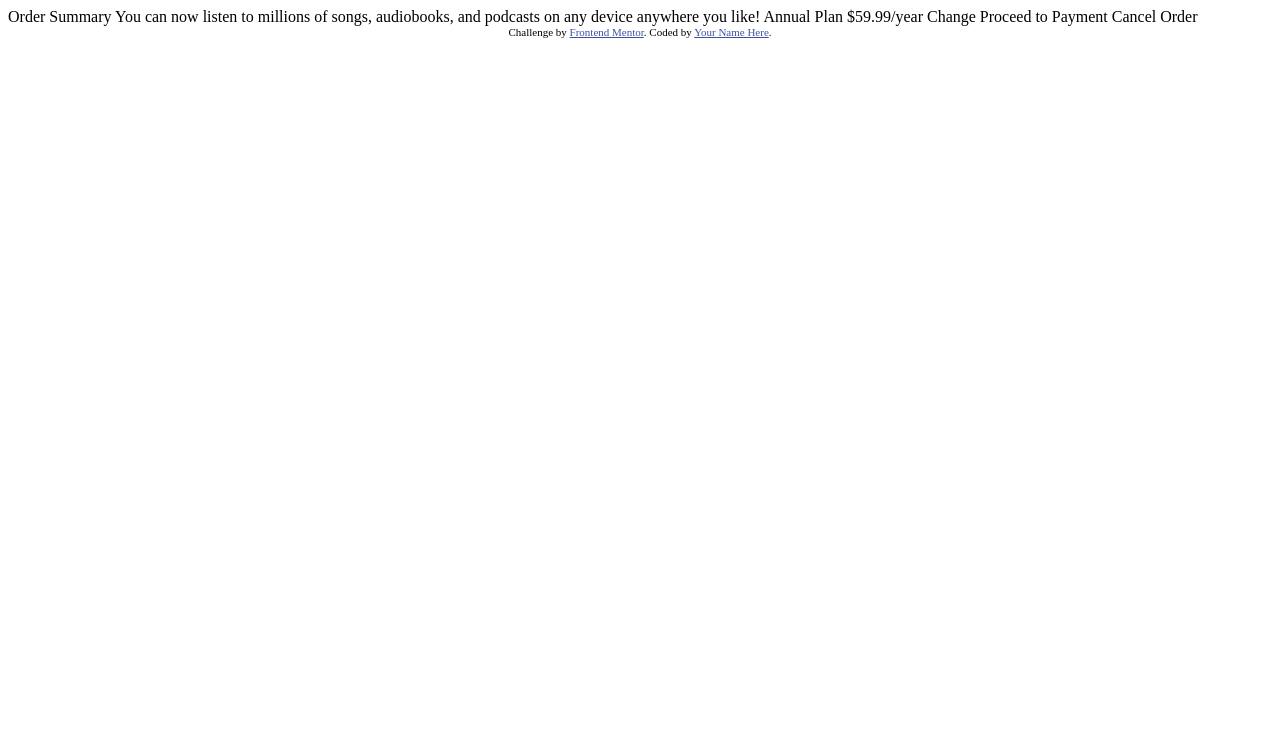
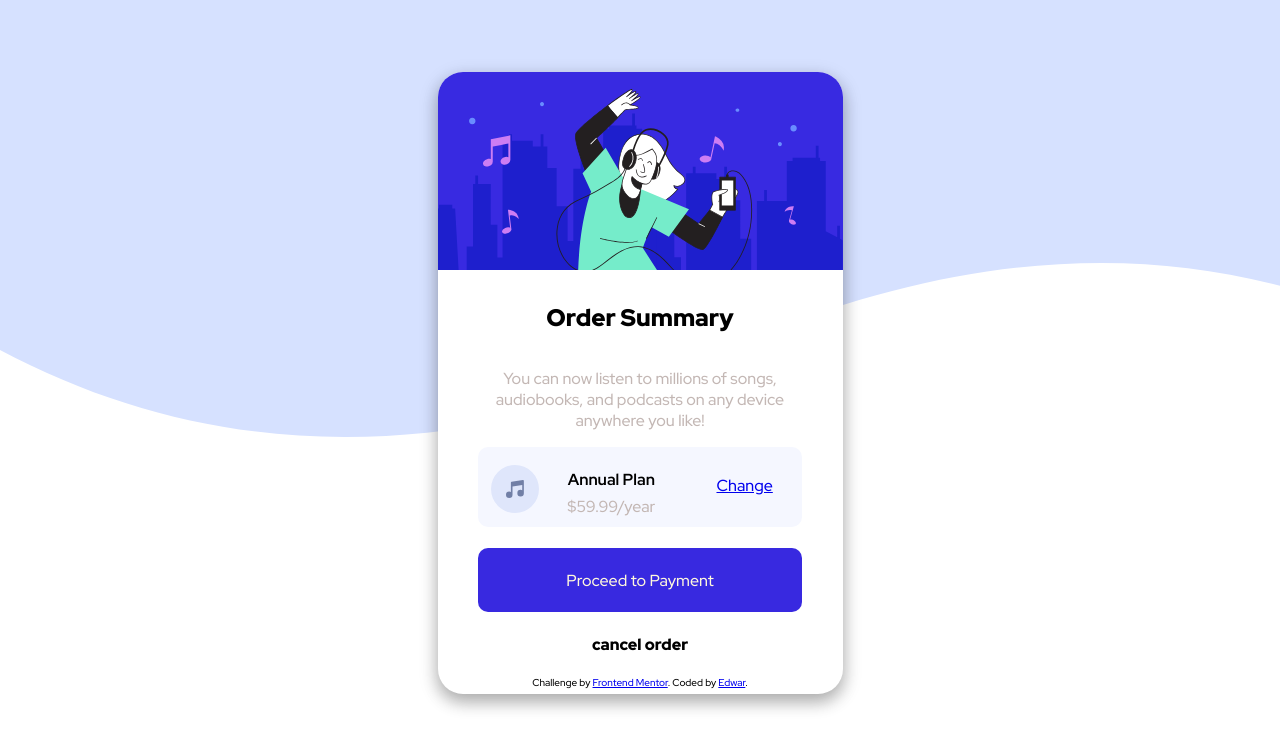
Before and after one commit to edwardo1239/edwardo1239.github.io, a plain HTML site: page index.html in a window 1280 px wide. Drawn offline with Linux system fonts and the light colour scheme.

Commit message:
primer ejercicio css

```diff
--- /dev/null
+++ b/css/styles.css
@@ -0,0 +1,121 @@
+@import url("https://fonts.googleapis.com/css2?family=Red+Hat+Display:wght@500;700;900&display=swap");
+
+body {
+  background-image: url("/images/pattern-background-desktop.svg");
+  background-repeat: no-repeat;
+  font-family: "Red Hat Display", sans-serif;
+ height: 750px;
+  display:flex;
+  place-items: center;
+  justify-content: center;
+}
+
+
+.content {
+    background-color:rgb(255, 255, 255);
+  width: 405px;
+  height: 720;
+  border-radius: 25px;
+  display:flex;
+  place-items: center;
+  justify-content: center;
+  flex-direction: column;
+  box-shadow: 0 8px 16px 0 rgba(0,0,0,0.2), 0 6px 20px 0 rgba(0,0,0,0.19);
+
+}
+
+
+
+ #fondoTop {
+  border-top-right-radius: 25px;
+  border-top-left-radius: 25px;
+  max-width: 100%;
+}
+
+ h1 {
+  text-align: center;
+  font-weight: 900;
+  margin-top: 2rem;
+}
+
+ p {
+  text-align: center;
+  font-size: 16px;
+  margin-left: 2rem;
+  margin-right: 2rem;
+  color: #C3B7B4;
+
+
+}
+
+.plan{
+    background-color: hsl(225, 100%, 98%);
+    height: 80px;
+    width: 80%;
+    display: grid;
+    grid-template-columns: 1fr 1fr 2fr;
+    border-radius: 10px;
+
+}
+
+#musica{
+    max-width: 100%;
+    justify-self: center;
+    padding-top: 1.1rem;
+    padding-left: 1rem;
+}
+
+h2 {
+    text-align: center;
+    font-size: 16px;
+    padding-right: 3rem;
+    padding-top: 0.5rem;
+
+}
+
+#precio{
+   color:black;
+   font-weight: 700;
+   padding-top: 1rem;
+   line-height: 1px;
+}
+
+a{
+    text-align: center;
+    padding-top: 1.75rem;
+}
+
+button{
+    font-size: 16px;
+    width: 20.25rem;
+    height: 4rem;
+    font-family: "Red Hat Display", sans-serif;
+    text-align: center;
+    border: none;
+    border-radius: 10px;
+    cursor: pointer;
+
+
+
+}
+
+button.hover{
+
+}
+
+#pay{
+
+    background-color: hsl(245, 75%, 52%);
+    color:cornsilk;
+
+}
+
+#cancel{
+    background-color: rgb(255, 255, 255);
+    font-weight: 900;
+}
+
+.attribution {
+    font-size: 10px;
+    padding-bottom: 5px;
+}
--- a/index.html
+++ b/index.html
@@ -1,37 +1,58 @@
 <!DOCTYPE html>
 <html lang="en">
   <head>
-  <meta charset="UTF-8">
-  <meta name="viewport" content="width=device-width, initial-scale=1.0"> <!-- displays site properly based on user's device -->
+    <meta charset="UTF-8" />
+    <meta name="viewport" content="width=device-width, initial-scale=1.0" />
+    <!-- displays site properly based on user's device -->
 
-  <link rel="icon" type="image/png" sizes="32x32" href="./images/favicon-32x32.png">
+    <link
+      rel="icon"
+      type="image/png"
+      sizes="32x32"
+      href="./images/favicon-32x32.png"
+    />
 
     <title>Frontend Mentor | Order summary card</title>
+    <link href="css/styles.css" rel="stylesheet" />
+  </head>
 
-  <!-- Feel free to remove these styles or customise in your own stylesheet 👍 -->
-  <style>
-    .attribution { font-size: 11px; text-align: center; }
-    .attribution a { color: hsl(228, 45%, 44%); }
-  </style>
-</head>
   <body>
 
-  Order Summary
+    <section class="content">
+      <img src="/images/illustration-hero.svg" id="fondoTop">
 
+
+      <h1>Order Summary</h1>
+
+      <p>
         You can now listen to millions of songs, audiobooks, and podcasts on any
         device anywhere you like!
+      </p>
 
-  Annual Plan
-  $59.99/year
+      <div class="plan">
+        <img src="/images/icon-music.svg" id="musica">
+        <div>
+        <p id="precio"> Annual Plan<p>
+        <p> $59.99/year </p>
+      </div>
+        <a href="#fondoTop">Change</a>
 
-  Change
+      </div>
+      <br/>
+    <button type="button" id="pay"> Proceed to Payment </button>
 
-  Proceed to Payment
-  Cancel Order
+  <button type="button" id="cancel"> cancel order </button>
 
   <div class="attribution">
-    Challenge by <a href="https://www.frontendmentor.io?ref=challenge" target="_blank">Frontend Mentor</a>.
-    Coded by <a href="#">Your Name Here</a>.
+    Challenge by
+    <a href="https://www.frontendmentor.io?ref=challenge" target="_blank"
+      >Frontend Mentor</a
+    >. Coded by <a href="#">Edwar</a>.
   </div>
+
+    </section>
+
+
+
   </body>
 </html>
```
Lines whose indentation alone changed are shown as unchanged.
